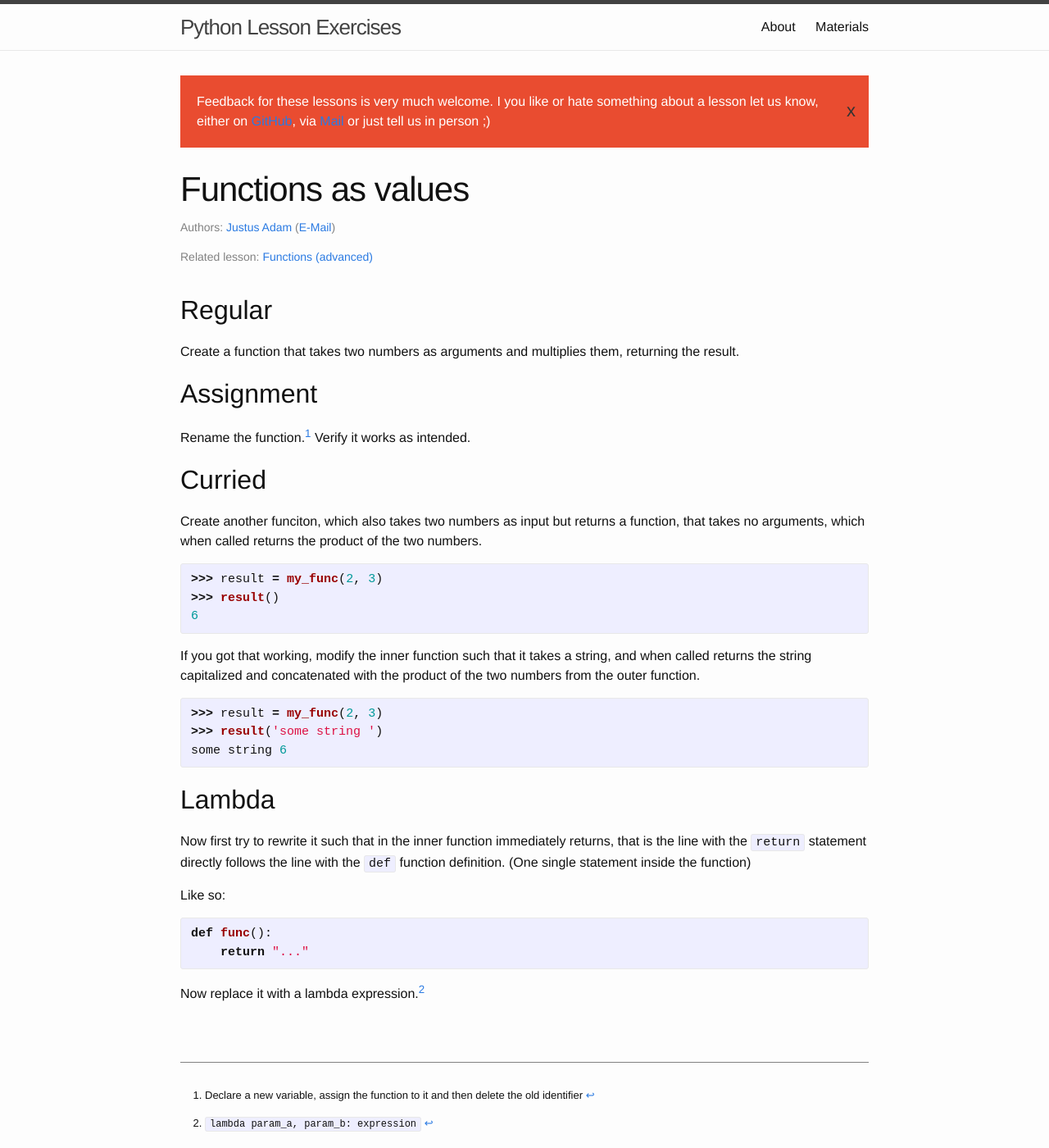
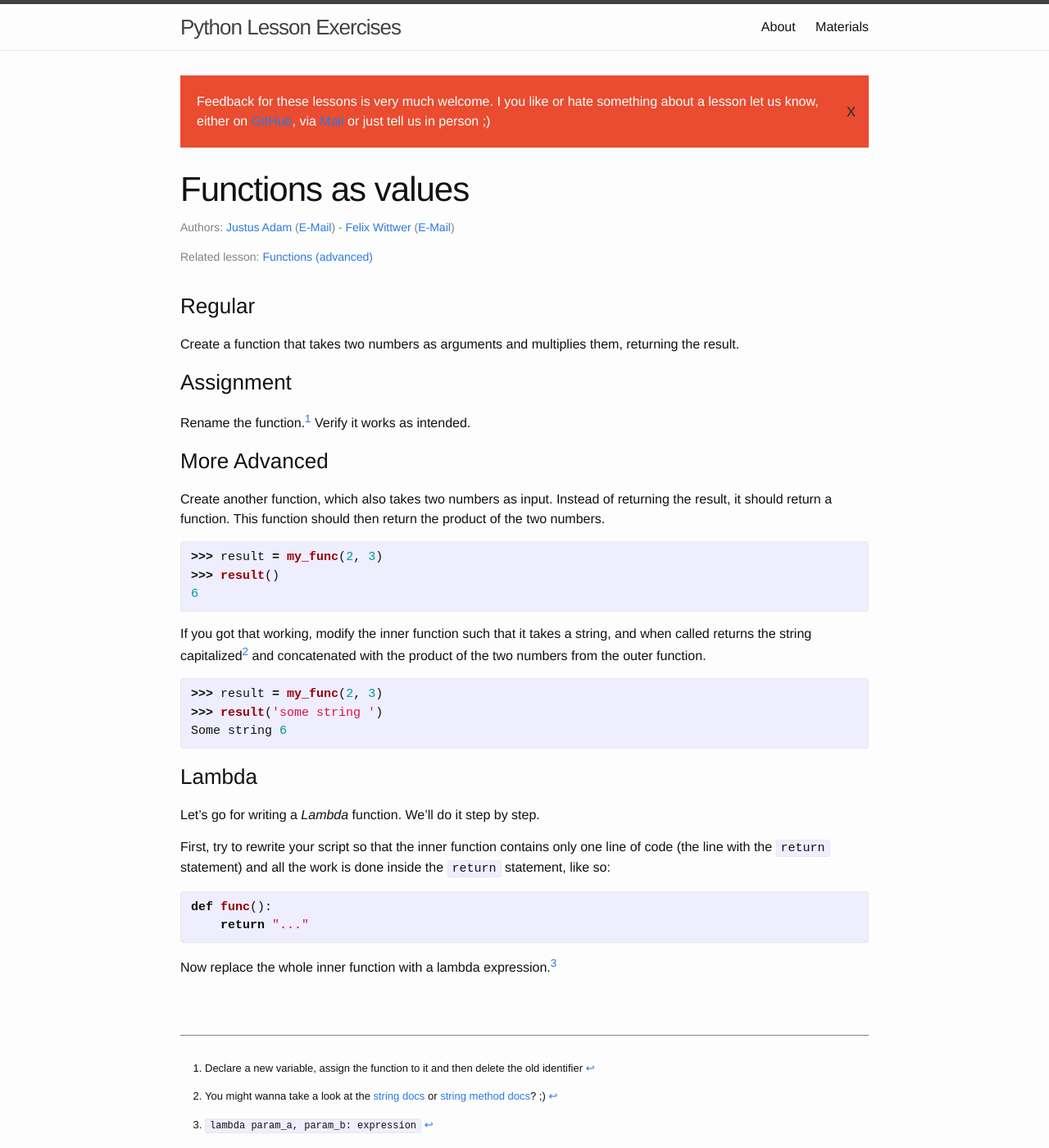
Before and after one commit to fsr/python-lessons, a Jekyll site: the page built from _exercises/14_functions.md, in a window 1280 px wide and 1400 px high. Shown: the whole window at 82% size. Built offline with Jekyll 4.4.1, drawn with Linux system fonts in a browser that asks for light colours.

```diff
--- a/_data/materials.yml
+++ b/_data/materials.yml
@@ -33,7 +33,7 @@ slides:
     number: 7
     name: Functions (advanced)
     url: https://ifsr.de/kurs-materialien/python/07_functions_advanced.pdf
-    published: False
+    published: True
   -
     number: 8
     name: Process
--- a/_exercises/14_functions.md
+++ b/_exercises/14_functions.md
@@ -1,25 +1,25 @@
 ---
 title: Functions as values
-status: drafty
-authors: justus
-# number: 14
+status: finished
+authors: [justus, felixw]
+number: 14
 lesson: 7
 ---
 
-## Regular
+### Regular
 
 Create a function that takes two numbers as arguments and multiplies them, returning the result.
 
-## Assignment
+### Assignment
 
 Rename the function.[^renaming] Verify it works as intended.
 
 [^renaming]:
     Declare a new variable, assign the function to it and then delete the old identifier
 
-## Curried
+### More Advanced
 
-Create another funciton, which also takes two numbers as input but returns a function, that takes no arguments, which when called returns the product of the two numbers.
+Create another function, which also takes two numbers as input. Instead of returning the result, it should return a function. This function should then return the product of the two numbers.
 
 {% highlight python %}
 >>> result = my_func(2, 3)
@@ -27,26 +27,29 @@ Create another funciton, which also takes two numbers as input but returns a fun
 6
 {% endhighlight %}
 
-If you got that working, modify the inner function such that it takes a string, and when called returns the string capitalized and concatenated with the product of the two numbers from the outer function.
+If you got that working, modify the inner function such that it takes a string, and when called returns the string capitalized[^docs] and concatenated with the product of the two numbers from the outer function.
+
+[^docs]:
+    You might wanna take a look at the [string docs](https://docs.python.org/3/library/string.html) or [string method docs](https://docs.python.org/3/library/stdtypes.html?highlight=capitalize#string-methods)? ;)
 
 {% highlight python %}
 >>> result = my_func(2, 3)
 >>> result('some string ')
-some string 6
+Some string 6
 {% endhighlight %}
 
-## Lambda
+### Lambda
 
-Now first try to rewrite it such that in the inner function immediately returns, that is the line with the `return` statement directly follows the line with the `def` function definition. (One single statement inside the function)
+Let's go for writing a _Lambda_ function. We'll do it step by step.
 
-Like so:
+First, try to rewrite your script so that the inner function contains only one line of code (the line with the `return` statement) and all the work is done inside the `return` statement, like so:
 
 {% highlight python %}
 def func():
     return "..."
 {% endhighlight %}
 
-Now replace it with a lambda expression.[^lambda]
+Now replace the whole inner function with a lambda expression.[^lambda]
 
 [^lambda]:
     `lambda param_a, param_b: expression`
```
